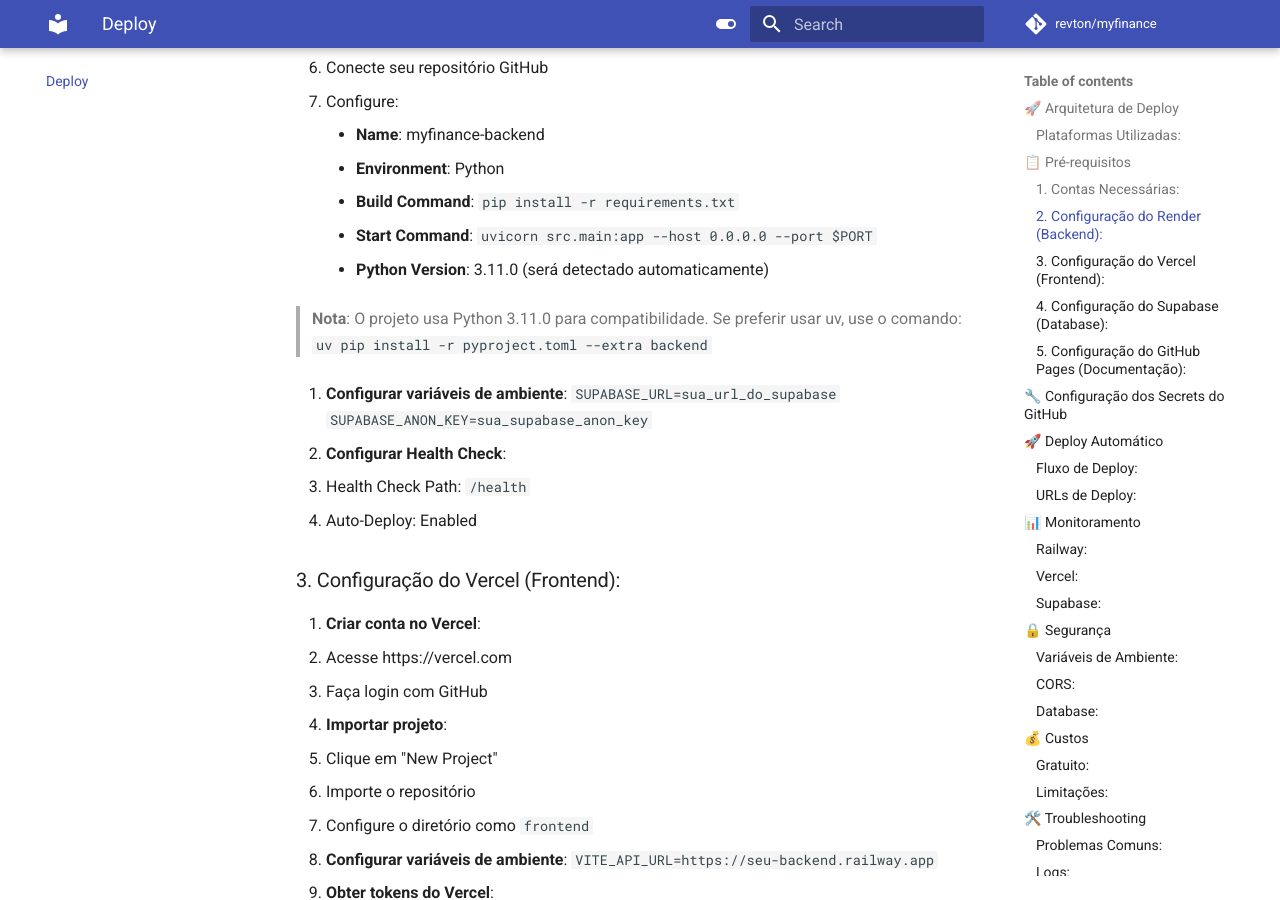
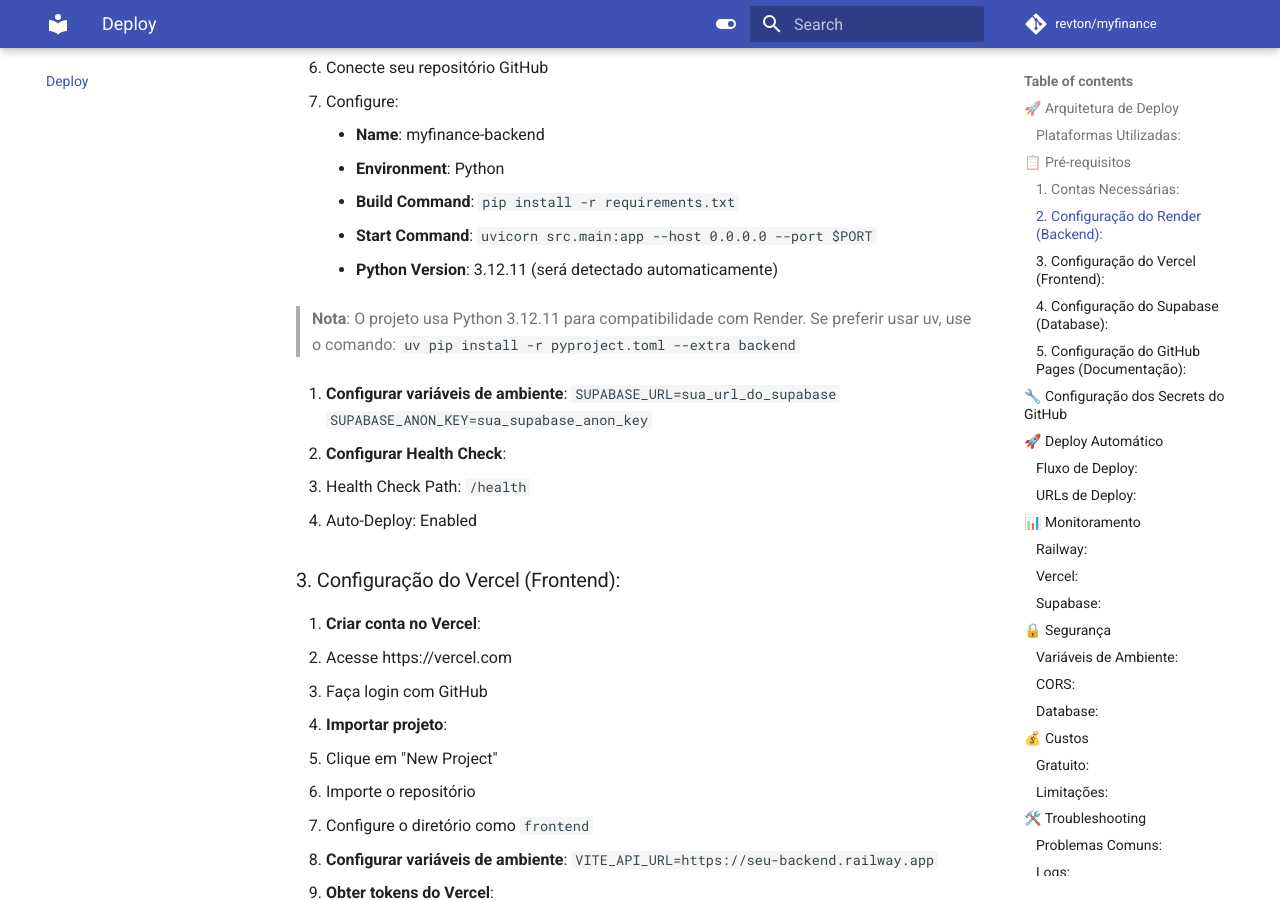
Before and after one commit to revton/myfinance, an MkDocs documentation site: the page built from docs/deploy.md, in a window 1280 px wide and 900 px high, scrolled down 1030 px. Built offline with MkDocs 1.6.1 and Material for MkDocs 9.7.7, drawn with Linux system fonts in a browser that asks for light colours; comment, search, counter and statistics services are not loaded.

Commit message:
fix: atualiza para Python 3.12.11 conforme documentação do Render

````diff
--- a/docs/deploy.md
+++ b/docs/deploy.md
@@ -33,9 +33,9 @@
      - **Environment**: Python
      - **Build Command**: `pip install -r requirements.txt`
      - **Start Command**: `uvicorn src.main:app --host 0.0.0.0 --port $PORT`
-     - **Python Version**: 3.11.0 (será detectado automaticamente)
+     - **Python Version**: 3.12.11 (será detectado automaticamente)
 
-   > **Nota**: O projeto usa Python 3.11.0 para compatibilidade. Se preferir usar uv, use o comando: `uv pip install -r pyproject.toml --extra backend`
+   > **Nota**: O projeto usa Python 3.12.11 para compatibilidade com Render. Se preferir usar uv, use o comando: `uv pip install -r pyproject.toml --extra backend`
 
 3. **Configurar variáveis de ambiente**:
    ```
--- a/render.yaml
+++ b/render.yaml
@@ -7,7 +7,7 @@
     startCommand: uvicorn src.main:app --host 0.0.0.0 --port $PORT
     envVars:
       - key: PYTHON_VERSION
-        value: 3.11.0
+        value: 3.12.11
       - key: SUPABASE_URL
         sync: false
       - key: SUPABASE_ANON_KEY
--- a/runtime.txt
+++ b/runtime.txt
@@ -1 +1 @@
-python-3.11.0
+python-3.12.11
````
Also changed, not shown: 1 other file.
